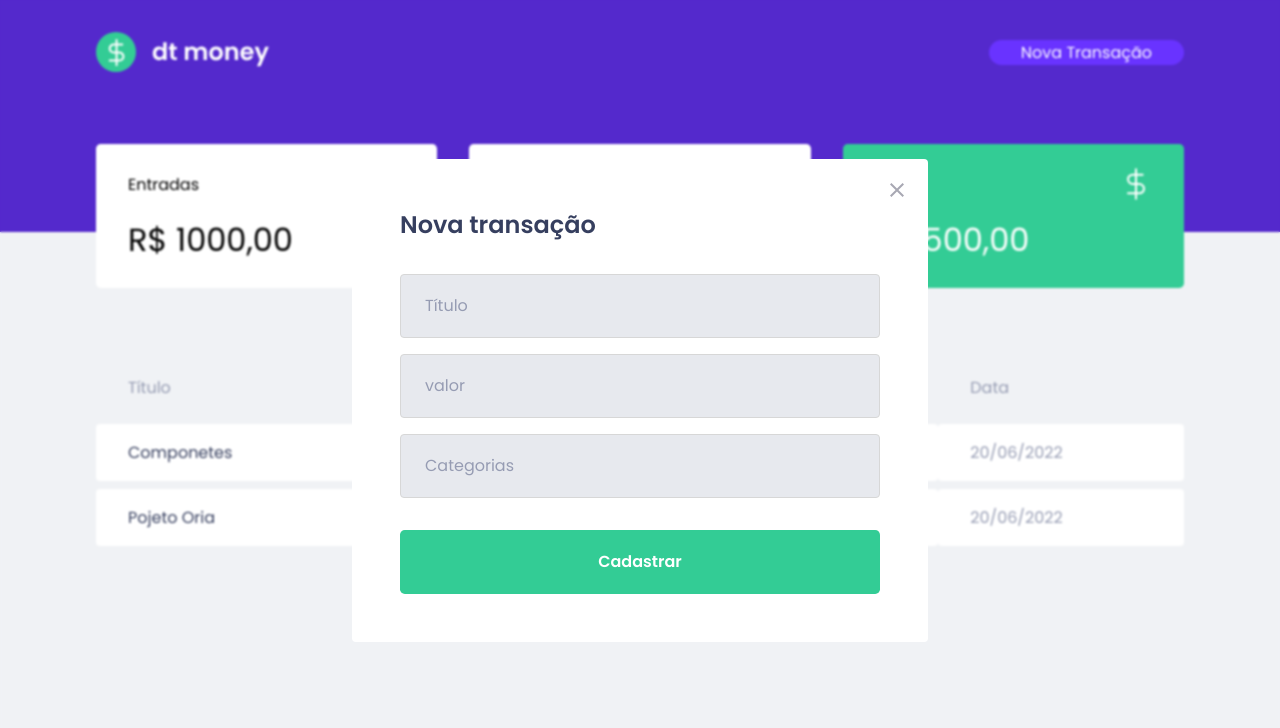
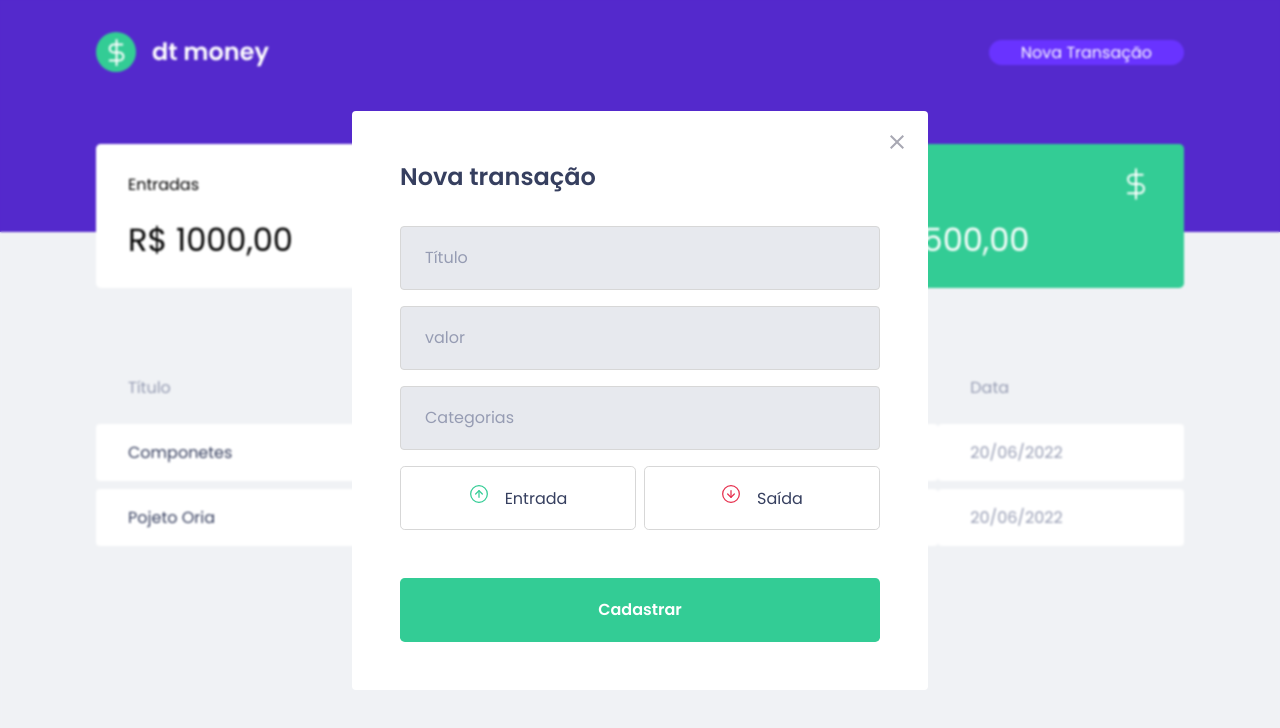
Before and after one commit to kleysoncastro/review-react, a React (Create React App) app: page / in a window 1280 px wide. Both pictures are taken after a click on the button "Nova Transação". Shown: the top 728 px of the page. Built offline with nearby package versions, Linux system fonts and the light colour scheme; no server answers; what miragejs would draw is missing.

Commit message:
styles: button outcome income

```diff
--- a/src/components/NewTransactionModal/index.tsx
+++ b/src/components/NewTransactionModal/index.tsx
@@ -1,8 +1,9 @@
 import Modal from "react-modal";
-import { Container } from "./styles";
+import { Container, TransactionContainer } from "./styles";
 import closeImg from "../../assets/close.svg";
 
-
+import income from "../../assets/income.svg"
+import outcome from "../../assets/outcome.svg"
 interface INewOpenTransactionModal {
     isOpenModal: boolean;
     OnRequestCloseModal: () => void;
@@ -34,6 +35,17 @@ export function NewTransactionModal(props: INewOpenTransactionModal) {
                 <input placeholder="Título" />
                 <input placeholder="valor" type="number" />
                 <input placeholder="Categorias" />
+                <TransactionContainer>
+                    <button type="button">
+                        <img src={income} alt="Entrada" />
+                        <span>Entrada</span>
+                    </button>
+                    <button type="button">
+                        <img src={outcome} alt="Saida" />
+                        <span>Saída</span>
+                    </button>
+
+                </TransactionContainer>
                 <button type="submit">Cadastrar</button>
 
             </Container>
--- a/src/components/NewTransactionModal/styles.ts
+++ b/src/components/NewTransactionModal/styles.ts
@@ -48,3 +48,37 @@ button[type="submit"] {
     }
 }
 `;
+
+export const TransactionContainer = styled.div`
+
+margin: 1rem 0;
+display: grid;
+grid-template-columns: 1fr 1fr;
+gap: 0.5rem;
+
+
+button {
+    height: 4rem;
+    border: 1px solid #d7d7d7;
+    border-radius: 0.3rem;
+
+    background: transparent;
+
+    align-items: center;
+    justify-content: center;
+
+    img {
+        width: 20px;
+        height: 20px;
+    }
+
+    span {
+        display: inline-block;
+        margin-left: 1rem;
+        font-size: 1rem;
+        color: var(--text-title);
+
+    }
+}
+
+`;
```
